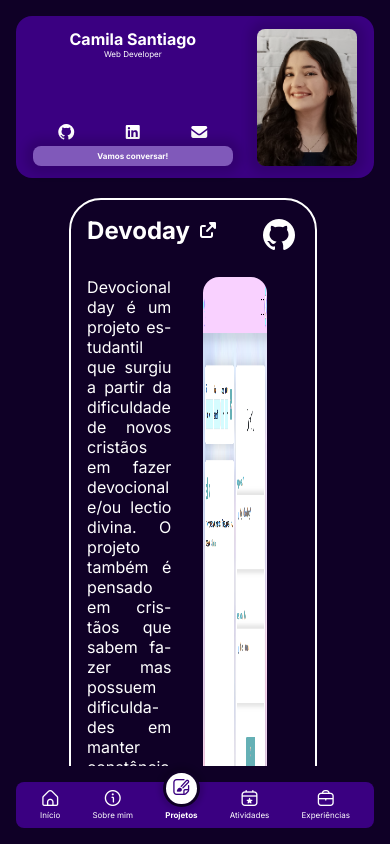
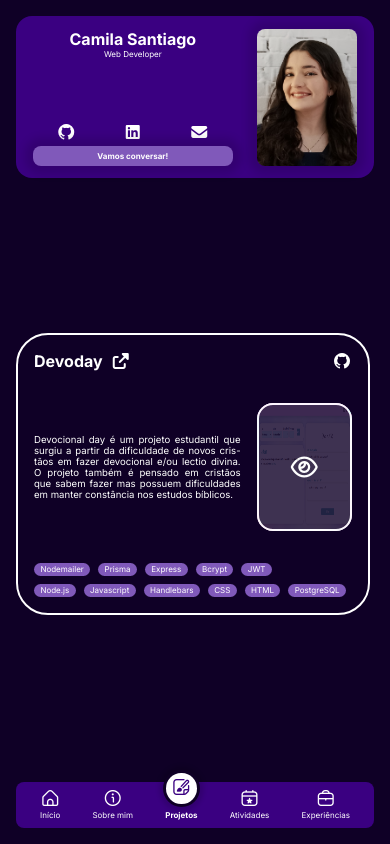
Before and after one commit to Camilay3/portifolio, an Angular app: page /projetos in a window 390 px wide. Built offline with nearby package versions, Linux system fonts and the light colour scheme.

Commit message:
fix (Projetos): Ajustes na Responsividade (#3)

```diff
--- a/src/app/pages/projetos/projetos.component.css
+++ b/src/app/pages/projetos/projetos.component.css
@@ -2,6 +2,7 @@
     display: flex;
     align-items: center;
     justify-content: center;
+    height: 100%;
 }
 
 .bloco {
@@ -13,6 +14,7 @@
     align-items: start;
     flex-direction: column;
     width: 70%;
+    max-height: 90%;
     position: relative;
     row-gap: 2rem;
 }
@@ -73,15 +75,23 @@
 
 .popup img {
     max-width: 80%;
-    min-height: 80% !important;
+    height: auto;
+    object-fit: contain;
     border-radius: 0 !important;
     opacity: 1;
     animation: opacidade .3s linear;
 }
 
 @keyframes opacidade {
-    from {opacity: 0; transform: scale(0);}
-    to {opacity: 1; transform: scale(1);}
+    from {
+        opacity: 0;
+        transform: scale(0);
+    }
+
+    to {
+        opacity: 1;
+        transform: scale(1);
+    }
 }
 
 .popup:hover .eye {
@@ -142,3 +152,56 @@
     padding: 0.2rem 0.8rem;
     border-radius: 1rem;
 }
+
+@media screen and (max-width: 1000px) {
+    .foto {
+        margin-right: 0;
+    }
+}
+
+@media screen and (max-width: 880px) {
+    p {
+        font-size: 0.8rem;
+    }
+
+    .tecnologias span {
+        font-size: 0.5rem;
+    }
+
+    .descricao {
+        gap: 1rem;
+    }
+
+    .foto .eye {
+        opacity: .8;
+        border: 2px solid var(--white);
+    }
+}
+
+@media screen and (max-width: 500px) {
+    .descricao .eye {
+        font-size: 1.5rem;
+    }
+
+    .close {
+        right: 2rem;
+    }
+
+    h1,
+    .bloco .github {
+        font-size: 1rem;
+    }
+
+    p {
+        font-size: 0.6rem;
+    }
+
+    .tecnologias span {
+        padding: 0.1rem 0.4rem;
+        border-radius: 0.5rem;
+    }
+
+    .bloco {
+        width: 100%;
+    }
+}
--- a/src/app/pages/projetos/projetos.component.html
+++ b/src/app/pages/projetos/projetos.component.html
@@ -16,7 +16,9 @@
                 @if (projeto.src) {
                     <div (click)="expandir(true)" [class.popup]="imagemExpandida" class="foto">
                         <img src="{{projeto.src}}" alt="Imagem do(a) {{projeto.nome}}">
-                        <i class="eye far fa-eye"></i>
+                        @if (!imagemExpandida) {
+                            <i class="eye far fa-eye"></i>
+                        }
                     </div>
                     @if (imagemExpandida) {
                         <i (click)="expandir(false)" class="close fi fi-rr-circle-xmark"></i>
```
